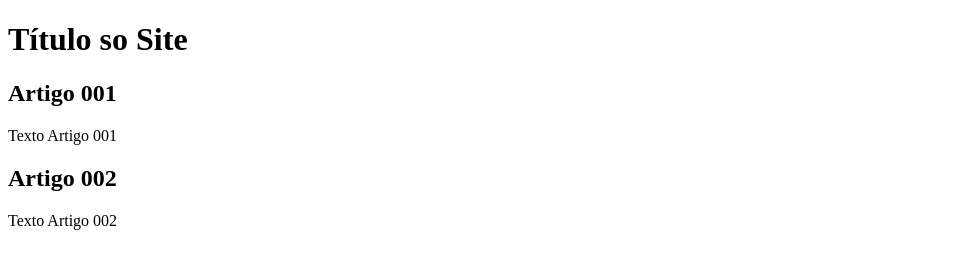
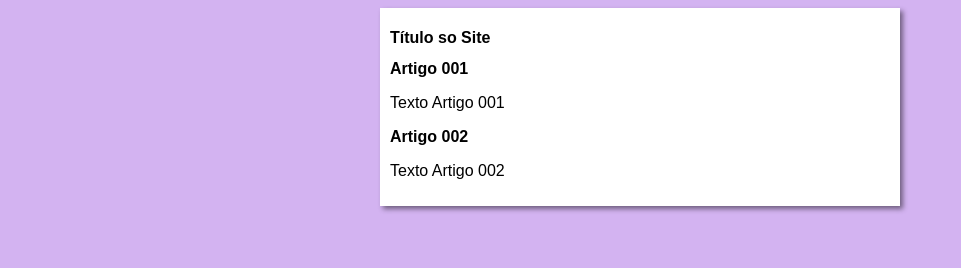
Before and after one commit to mileenalima/projeto-site, a plain HTML site: page index.html in a window 1280 px wide. Shown: the whole page, without its empty margins (0-961 px from the left). Drawn offline with Linux system fonts and the light colour scheme.

Commit message:
iniciei o design

```diff
--- /dev/null
+++ b/estilos/style.css
@@ -0,0 +1,16 @@
+* {
+    font-family: Arial, Helvetica, sans-serif;
+    font-size: 16px;
+}
+
+body {
+    background-color: rgb(211, 179, 241);
+}
+
+main {
+    background-color: white;
+    width: 500px;
+    margin: auto;
+    padding: 10px;
+    box-shadow: 3px 3px 5px rgba(0, 0, 0, 0.473);
+}
--- a/index.html
+++ b/index.html
@@ -4,6 +4,7 @@
     <meta charset="UTF-8">
     <meta name="viewport" content="width=device-width, initial-scale=1.0">
     <title>Título do Site</title>
+    <link rel="stylesheet" href="estilos/style.css">
 </head>
 <body>
     <main>
```
